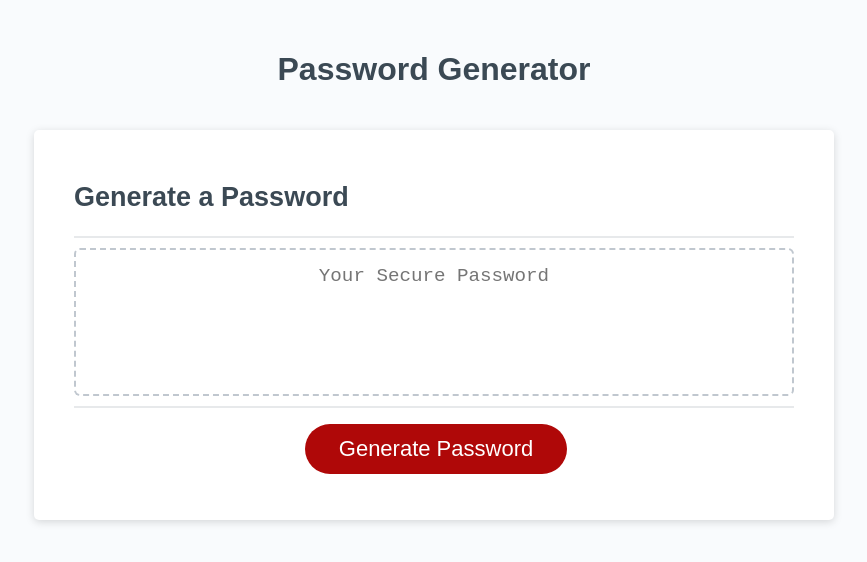
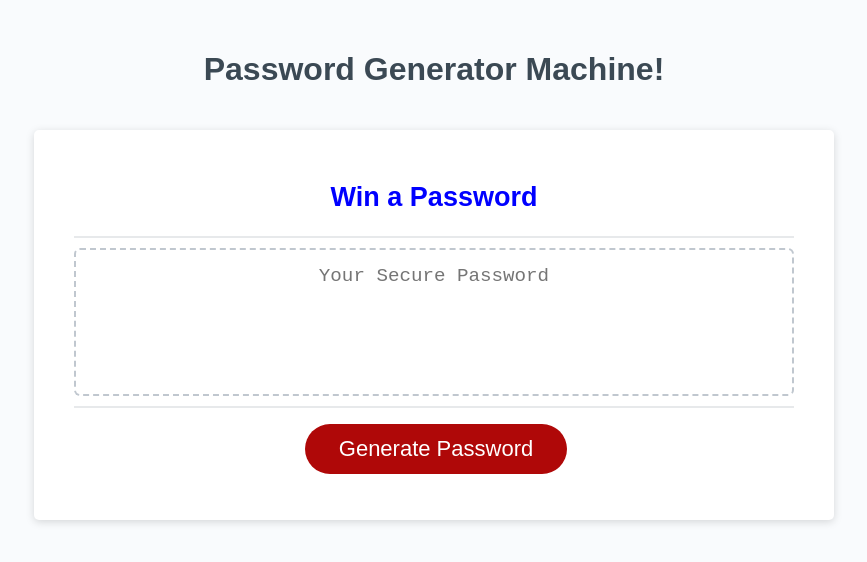
Before and after one commit to wclarkcito/Password-Generator, a plain HTML site: page index.html in a window 1280 px wide. Shown: the whole page, without its empty margins (206-1073 px from the left). Drawn offline with Linux system fonts and the light colour scheme.

Commit message:
added join() function to the array to return a string styled the h2 tag

```diff
--- a/index.html
+++ b/index.html
@@ -8,22 +8,22 @@
     <link rel="stylesheet" href="style.css" />
 
     <!--bootstrap link-->
-    <!-- <link
+     <!-- <link
     rel="stylesheet"
     href="https://stackpath.bootstrapcdn.com/bootstrap/4.4.1/css/bootstrap.min.css"
     integrity="sha384-Vkoo8x4CGsO3+Hhxv8T/Q5PaXtkKtu6ug5TOeNV6gBiFeWPGFN9MuhOf23Q9Ifjh"
     crossorigin="anonymous"
-    />  -->
+    />   -->
 
 </head>
   <body>
     <div class="wrapper">
       <header>
-        <h1>Password Generator</h1>
+        <h1>Password Generator Machine!</h1>
       </header>
       <div class="card">
         <div class="card-header">
-          <h2>Generate a Password</h2>
+          <h2>Win a Password</h2>
         </div>
         <div class="card-body">
           <textarea
--- a/script.js
+++ b/script.js
@@ -68,8 +68,9 @@ for (var i = 0; i < pwlength; i++) {
   combChar.push(compList[randomNumber]);
   console.log(combChar);
 }
-//added variable combChar to return
-return combChar;
+//added variable combChar.join('') to return
+return combChar.join('');
+//console.log(combChar.toString());
 
 }
 
--- a/style.css
+++ b/style.css
@@ -50,6 +50,12 @@ header {
   height: 2px;
 }
 
+/*centered and styled the h2 tag*/
+
+h2{
+  text-align: center;
+  color: blue;
+}
 .card-body {
   min-height: 100px;
 }
```
